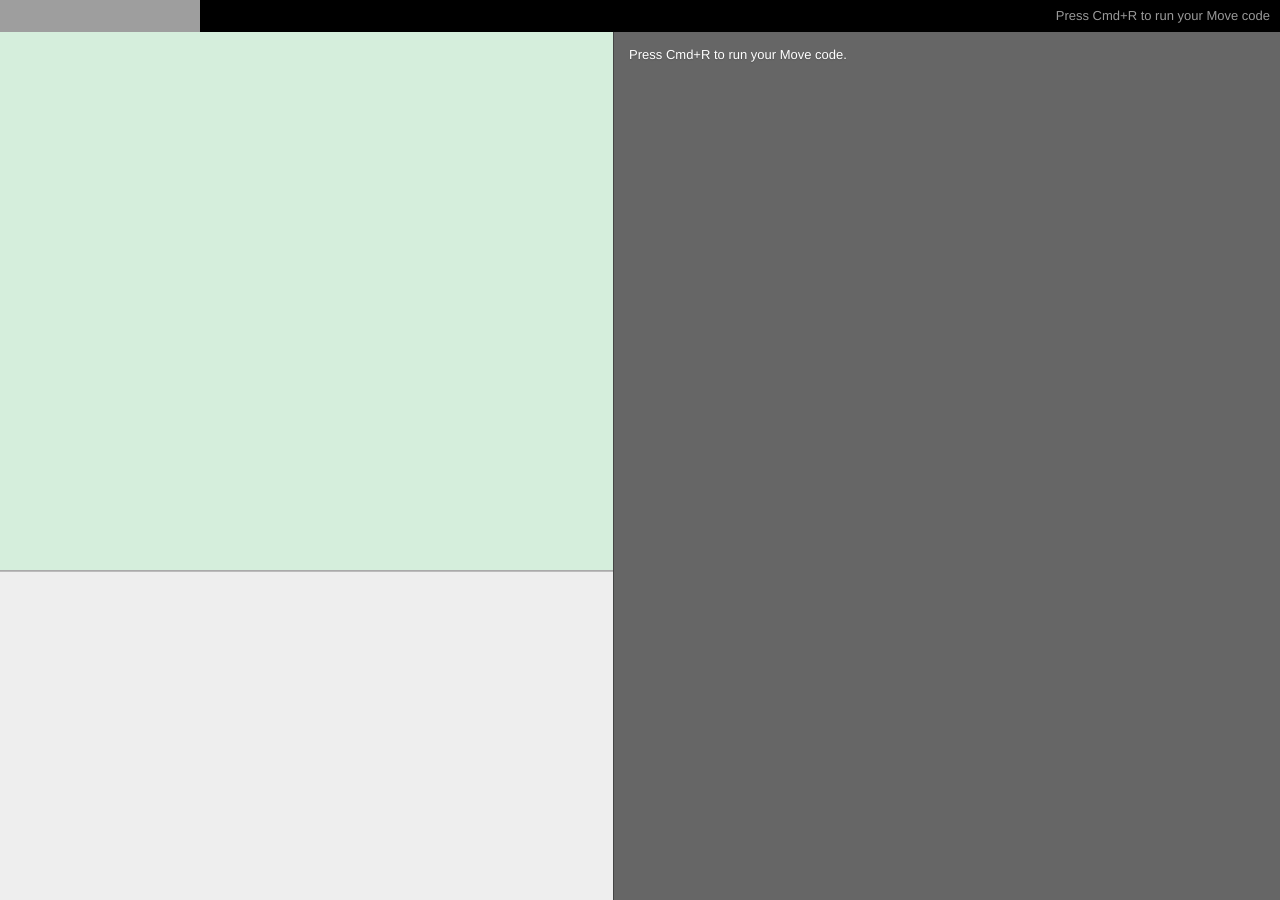
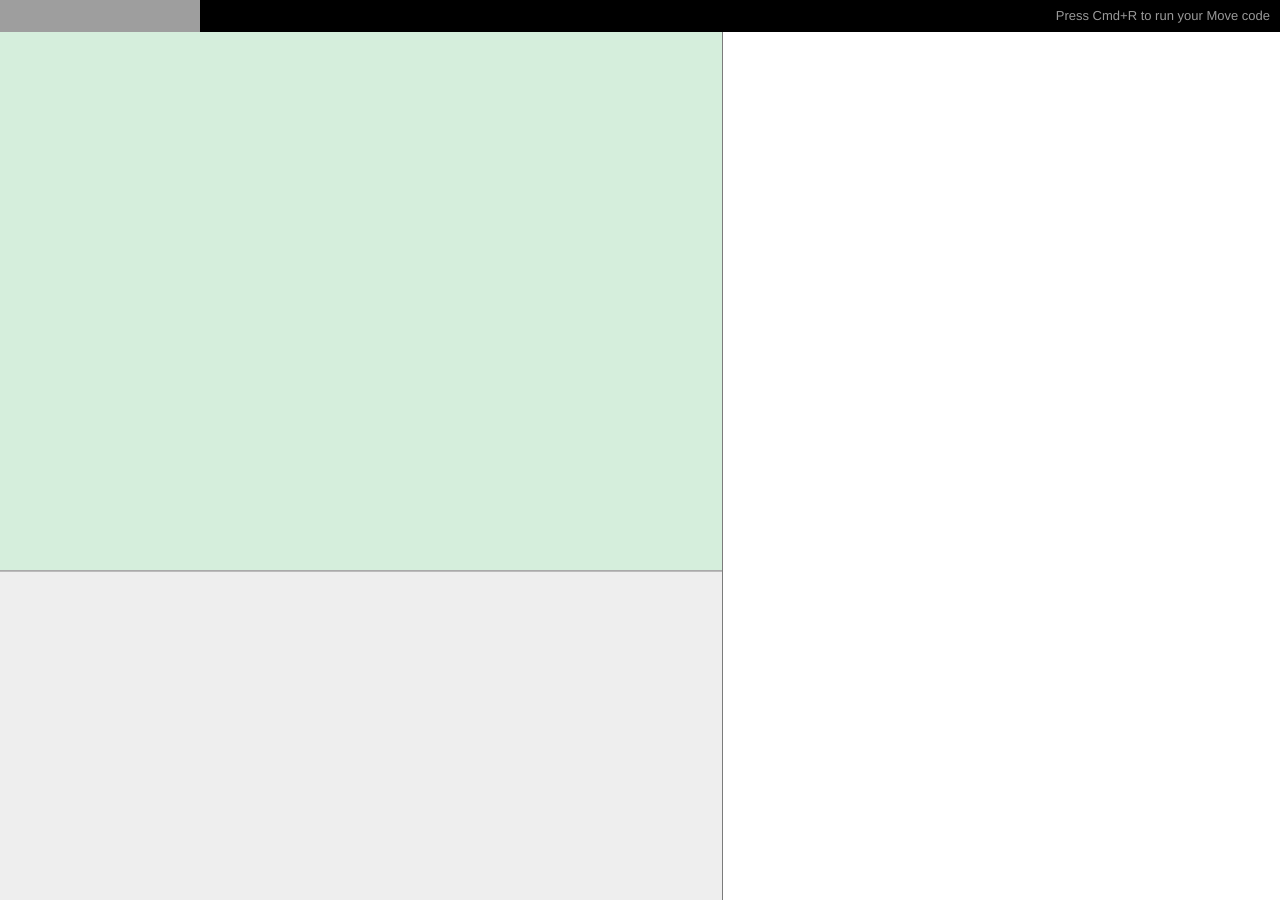
Before and after one commit to rsms/move, a Jekyll site: the page built from web/try/index.html, in a window 1280 px wide. Built offline with Jekyll 4.4.1, drawn with Linux system fonts in a browser that asks for light colours; nearby versions of some CDN libraries; library files that are not in the unit come from our copies; Markdown is read by kramdown in place of the engine named in the settings; grey boxes are pictures that could not be loaded.

Commit message:
fixed the /try/ part of the website

```diff
--- a/web/index.html
+++ b/web/index.html
@@ -1,7 +1,6 @@
 ---
 layout: page
 ---
-
 <style type="text/css" media="all">
 .general-info {
   display: block;
--- a/web/try/index.html
+++ b/web/try/index.html
@@ -1,11 +1,28 @@
+---
+layout: none
+---
 <!DOCTYPE HTML>
 <html lang="en">
   <head>
     <meta charset="utf-8">
     <title>Interactive Move</title>
-    <script src="../move.js"></script>
+    <script>window.gMovePackageInfo = {% include package.json %};</script>
+    <script>document.write('<'+'script src="../move-'+gMovePackageInfo.version+'-debug.js"><'+'/script>');</script>
     <script src="codemirror/codemirror.js"></script>
     <script src="https://ajax.googleapis.com/ajax/libs/jquery/1.5/jquery.min.js"></script>
+    <link rel="stylesheet" href="/res/screen.css" type="text/css" media="all">
+    <script type="text/move">
+#pragma disable ehtml
+      $.get '/library/', ^(body) {
+        if ((start = body.indexOf('<section class="body">')) !== -1) {
+          if ((end = body.indexOf('</section>', start)) !== -1) {
+            body = body.substring start, end+'</section>'.length
+            sidePane = document.getElementById 'side-pane'
+            sidePane.innerHTML = body
+          }
+        }
+      }
+    </script>
     <script>
 $(function () {
   // Got console?
@@ -63,7 +80,7 @@
   };
 
   // Replace the default print (goes to console.log) to our #output area
-  move.runtime.print = function () {
+  Move.runtime.print = function () {
     var kw;
     if (arguments.length === 1 &&
         typeof (kw = arguments[0]) === 'object' && kw.__kw === true) {
@@ -92,7 +109,7 @@
     $output.css({opacity:0.5}).animate({opacity:1}, 200);
     var moveSource = editor.getCode(), jsSource;
     try {
-      jsSource = move.compile(moveSource, compilerOptions);
+      jsSource = Move.compile(moveSource, compilerOptions);
       $lineHelper.hide();
     } catch (e) {
       if (e.name === 'SyntaxError') {
@@ -361,6 +377,7 @@
         background: #000;
         color: white;
         text-shadow: #000 0 1px 1px;
+        margin:0;
       }
         header h1 {
           display: block;
@@ -402,15 +419,6 @@
         height:10%;
         width: 100%;
         box-sizing: border-box; -webkit-box-sizing: border-box; -moz-box-sizing: border-box;
-      }
-
-      #side-pane {
-        margin:0; padding:0;
-        padding:15px;
-        border-left:1px solid #444;
-        background: #666;
-        color: #fff;
-        text-shadow: #555 0 1px 1px;
       }
 
       #line-helper, #line-message {
@@ -457,6 +465,22 @@
       #line-message.error {
         background-color: #FF9C9A;
       }
+
+      #side-pane {
+        display: box; display: -webkit-box; display: -moz-box;
+        margin:0; padding:0;
+        padding:15px;
+        border-left:1px solid #444;
+        background: white;
+        opacity:0.7;
+        color: #473D33;
+        max-width: 600px;
+        overflow: auto;
+      }
+        #side-pane wrapper {
+          margin:0;
+          width:auto;
+        }
 
       vbox, hbox, box {
         display: box; display: -webkit-box; display: -moz-box;
@@ -512,10 +536,6 @@
             <textarea id="output" class="code"></textarea>
           </vbox>
           <div id="side-pane">
-            <div class="context-tip">
-              Press Cmd+R to run your Move code.
-            </div>
-
           </div>
         </hbox>
       </vbox>
```
Also changed, not shown: other parts of web/try/index.html (+1 -2 lines).
